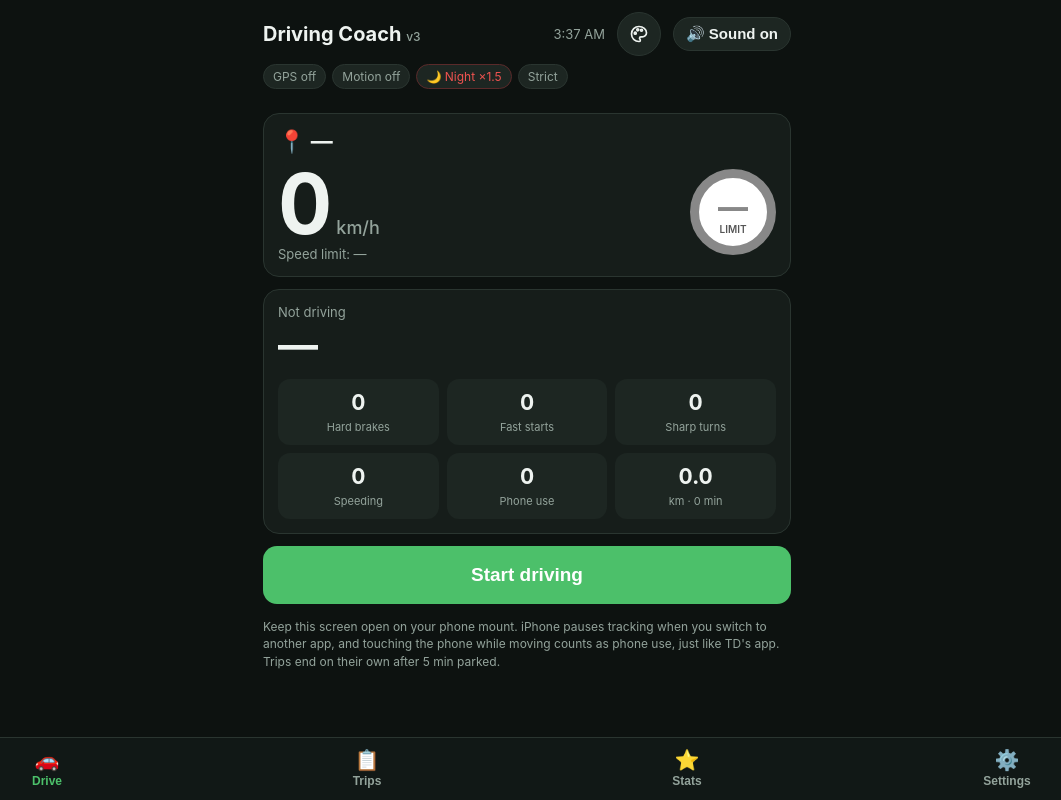
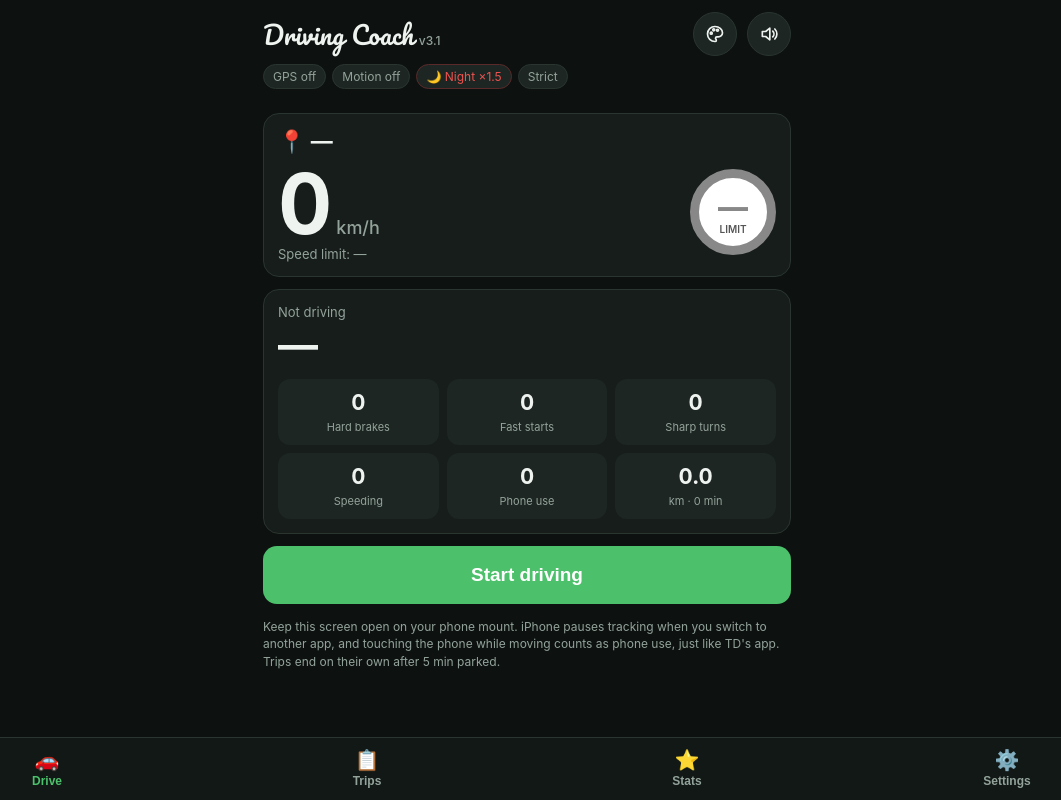
Before and after one commit to notBASIL/Driving-Coach, a plain HTML site: page driving-coach.html in a window 1280 px wide. Shown: the whole page, without its empty margins (113-1174 px from the left). Drawn offline with Linux system fonts and the light colour scheme.

Commit message:
v3.1: icon-only sound button, no clock, Pacifico title
Co-Authored-By: Claude Opus 5.5 <noreply@anthropic.com>
Claude-Session: https://claude.ai/code/session_014ga5Tf8D4hFTQoCDbPRmBK

```diff
--- a/driving-coach.html
+++ b/driving-coach.html
@@ -9,6 +9,9 @@
 <meta name="apple-mobile-web-app-title" content="Driving Coach">
 <meta name="theme-color" content="#0d1210">
 <title>Driving Coach</title>
+<link rel="preconnect" href="https://fonts.googleapis.com">
+<link rel="preconnect" href="https://fonts.gstatic.com" crossorigin>
+<link rel="stylesheet" href="https://fonts.googleapis.com/css2?family=Pacifico&display=swap">
 <script>
 (function(){try{var s=JSON.parse(localStorage.getItem('tc_settings')||'{}'),t=s.theme||'classic';
 if(t==='auto'){var h=new Date().getHours();t=(h>=7&&h<19)?'daylight':'midnight';}
@@ -104,13 +107,13 @@ html[data-theme="daylight"] .sign{box-shadow:0 1px 4px rgba(0,0,0,.18)}
 .theme-opt .sw{display:flex;gap:4px;flex:none}
 .theme-opt .sw i{width:18px;height:18px;border-radius:50%;border:1px solid rgba(128,128,128,.4)}
 .theme-opt small{display:block;font-weight:500;color:var(--muted);font-size:12px;margin-top:2px}
-@media (max-width:430px){#clock{display:none}}
 .iconbtn{width:44px;height:44px;border-radius:22px;border:1px solid var(--line);background:var(--card2);color:var(--text);display:flex;align-items:center;justify-content:center;padding:0}
 *{box-sizing:border-box;-webkit-tap-highlight-color:transparent}
 html,body{margin:0;background:var(--bg);color:var(--text);
   font-family:-apple-system,BlinkMacSystemFont,"SF Pro Text","Segoe UI",Roboto,sans-serif}
 body{padding:env(safe-area-inset-top) 0 calc(72px + env(safe-area-inset-bottom)) 0;min-height:100vh}
 h1{font-size:20px;margin:0}
+.logo-text{font-family:'Pacifico',cursive;font-size:25px;font-weight:400;line-height:1.3;letter-spacing:.2px}
 h2{font-size:17px;margin:20px 0 10px}
 .wrap{padding:12px 16px;max-width:560px;margin:0 auto}
 .topbar{display:flex;align-items:center;justify-content:space-between;padding:12px 16px 4px;max-width:560px;margin:0 auto}
@@ -200,8 +203,8 @@ textarea{width:100%;height:120px;background:var(--card2);color:var(--text);borde
   </div>
 </div>
 
-<div class="topbar"><h1>Driving Coach <span class="muted" style="font-size:12px;font-weight:500">v3</span></h1><div style="display:flex;align-items:center;gap:12px"><span class="muted small" id="clock"></span><button id="themeBtn" class="iconbtn" aria-label="Choose theme"><svg width="20" height="20" viewBox="0 0 24 24" fill="none" stroke="currentColor" stroke-width="2" stroke-linecap="round" stroke-linejoin="round" aria-hidden="true"><path d="M12 3a9 9 0 1 0 0 18c1.1 0 1.6-.8 1.6-1.6 0-.5-.2-.9-.5-1.2-.3-.3-.5-.7-.5-1.2 0-.9.7-1.6 1.6-1.6H16a5 5 0 0 0 5-5c0-4-4-7.4-9-7.4z"></path><circle cx="7.5" cy="11" r="1.2"></circle><circle cx="10.5" cy="7" r="1.2"></circle><circle cx="15" cy="7.5" r="1.2"></circle></svg></button>
-<button id="muteBtn" style="background:var(--card2);border:1px solid var(--line);color:var(--text);border-radius:999px;padding:7px 12px;font-size:15px;font-weight:600">🔊 Sound on</button></div></div>
+<div class="topbar"><h1><span class="logo-text">Driving Coach</span> <span class="muted" style="font-size:12px;font-weight:500">v3.1</span></h1><div style="display:flex;align-items:center;gap:10px"><button id="themeBtn" class="iconbtn" aria-label="Choose theme"><svg width="20" height="20" viewBox="0 0 24 24" fill="none" stroke="currentColor" stroke-width="2" stroke-linecap="round" stroke-linejoin="round" aria-hidden="true"><path d="M12 3a9 9 0 1 0 0 18c1.1 0 1.6-.8 1.6-1.6 0-.5-.2-.9-.5-1.2-.3-.3-.5-.7-.5-1.2 0-.9.7-1.6 1.6-1.6H16a5 5 0 0 0 5-5c0-4-4-7.4-9-7.4z"></path><circle cx="7.5" cy="11" r="1.2"></circle><circle cx="10.5" cy="7" r="1.2"></circle><circle cx="15" cy="7.5" r="1.2"></circle></svg></button>
+<button id="muteBtn" class="iconbtn" aria-label="Sound on"></button></div></div>
 <div class="pills" id="pills"></div>
 <div class="wrap" id="updateBar" style="display:none;padding-bottom:0"><button class="btn" id="updateBtn" style="margin-top:6px;padding:14px;font-size:16px;background:var(--blue)">New version available: tap to update</button></div>
 
@@ -837,7 +840,7 @@ document.addEventListener('touchstart', (e) => {
   if (!active || e.target.closest('#startbtn,#endtripbtn')) return;
   engine.touch(Date.now());
 }, { passive: true });
-setInterval(() => { if (engine.trip && !demo.running) store.set('tc_active', engine.trip); renderPills(); $('clock').textContent = new Date().toLocaleTimeString([], { hour: 'numeric', minute: '2-digit' }); }, 10000);
+setInterval(() => { if (engine.trip && !demo.running) store.set('tc_active', engine.trip); renderPills(); }, 10000);
 
 /* ---------- rendering helpers ---------- */
 function starHTML(n){ let s = ''; for (let i = 1; i <= 5; i++) s += i <= n ? '★' : '<span class="off">★</span>'; return `<span class="stars">${s}</span>`; }
@@ -1321,7 +1324,7 @@ $('themeSheet').onclick = (e) => { if (e.target.id === 'themeSheet') $('themeShe
 applyTheme();
 setInterval(() => { if (settings.theme === 'auto') applyTheme(); }, 60000);
 /* self-update: compare this page's version with the one on the site */
-const APP_VERSION = (document.querySelector('.topbar h1 span') || {}).textContent || '';
+const APP_VERSION = (document.querySelector('.topbar h1 span.muted') || {}).textContent || '';
 async function checkUpdate(){
   try {
     const r = await fetch(location.pathname + '?check=' + Date.now(), { cache: 'no-store' });
@@ -1333,7 +1336,13 @@ async function checkUpdate(){
 $('updateBtn').onclick = () => { if (active || engine.trip) { toast('Update after this drive (stop the coach first)'); return; } location.replace(location.pathname + '?u=' + Date.now()); };
 checkUpdate();
 document.addEventListener('visibilitychange', () => { if (!document.hidden) checkUpdate(); });
-function renderMute(){ $('muteBtn').textContent = settings.muted ? '🔇 Muted' : '🔊 Sound on'; $('muteBtn').style.color = settings.muted ? 'var(--amber)' : 'var(--text)'; }
+function renderMute(){
+  const b = $('muteBtn');
+  b.innerHTML = `<svg width="20" height="20" viewBox="0 0 24 24" fill="none" stroke="currentColor" stroke-width="2" stroke-linecap="round" stroke-linejoin="round" aria-hidden="true"><path d="M4 9v6h4l5 4V5L8 9H4z"></path>${settings.muted ? '<path d="M17 9l5 6M22 9l-5 6"></path>' : '<path d="M16.5 8.5a5 5 0 0 1 0 7"></path><path d="M19 6a8.5 8.5 0 0 1 0 12"></path>'}</svg>`;
+  b.setAttribute('aria-label', settings.muted ? 'Sound off. Tap to turn on' : 'Sound on. Tap to mute');
+  b.setAttribute('aria-pressed', settings.muted ? 'true' : 'false');
+  b.style.color = settings.muted ? 'var(--amber)' : 'var(--text)';
+}
 $('muteBtn').onclick = () => { settings.muted = !settings.muted; saveSettings(); renderMute(); if (!settings.muted) { unlockAudio(); say('Sound on'); } else { try { speechSynthesis.cancel(); } catch(e){} } };
 renderMute();
 function openPicker(wayId, name, cur){
@@ -1354,7 +1363,6 @@ $('sign').onclick = () => {
 };
 $('endtripbtn').onclick = () => { if (engine.trip) engine.endTrip(); };
 
-$('clock').textContent = new Date().toLocaleTimeString([], { hour: 'numeric', minute: '2-digit' });
 renderLive(); renderSettings();
 })();
 </script>
```
